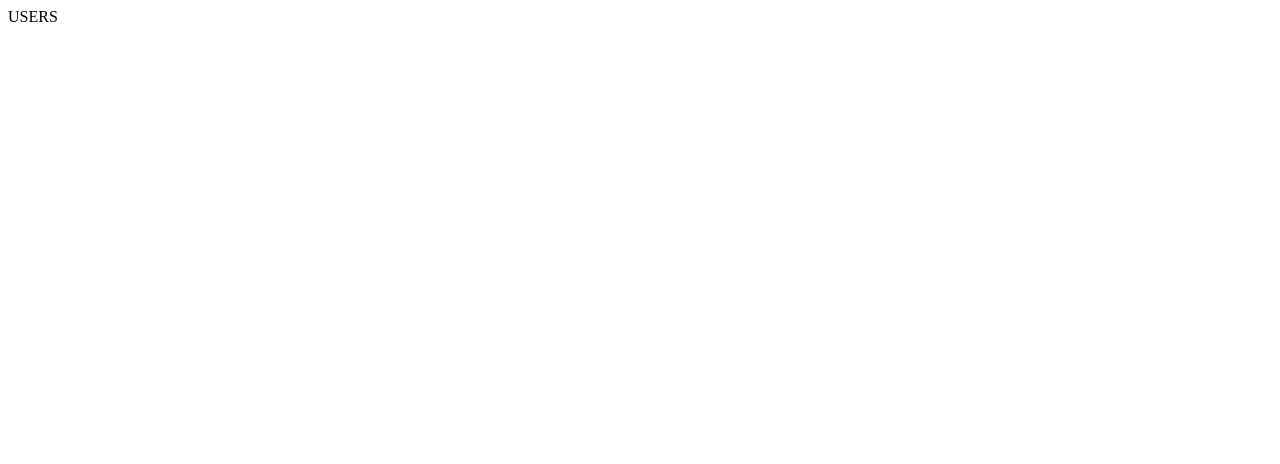
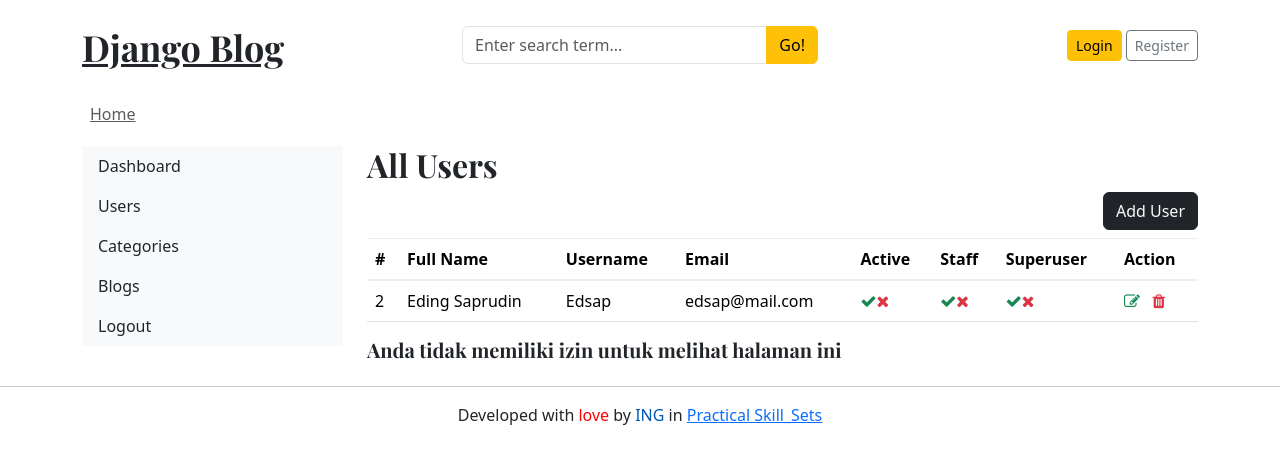
Before and after one commit to gurnitha/2466-dj5-blog-app, a Django app: page /dashboard/users/ in a window 1280 px wide. Before the commit the part shown is almost empty. Shown: the top 464 px of the page. Run offline with Django 5.2, Linux system fonts and the light colour scheme; data that the repository does not hold is empty; some libraries are stand-ins or nearby versions.

Commit message:
2. Membuat laman user part 2: menambahkan layout

```diff
--- a/templates/dashboard/users.html
+++ b/templates/dashboard/users.html
@@ -1,3 +1,50 @@
 <!-- src/templates/dashboard/users.html -->
 
-USERS
+{% extends 'base.html' %}
+
+
+{% block content %}
+
+<div class="row">
+    <!-- Left sidebar -->
+    {% include 'dashboard/left_sidebar.html' %}
+
+    <!-- Right side content -->
+    <div class="col-md-9">
+        <h2>All Users</h2>
+        <a href="" class="btn btn-dark text-light float-right mb-2">Add User</a>
+        <table class="table table-hover">
+            <thead>
+              <tr>
+                <th>#</th>
+                <th>Full Name</th>
+                <th>Username</th>
+                <th>Email</th>
+                <th>Active</th>
+                <th>Staff</th>
+                <th>Superuser</th>
+                <th>Action</th>
+              </tr>
+            </thead>
+            <tbody>
+              <tr>
+                <td>2</td>
+                <td>Eding Saprudin</td>
+                <td>Edsap</td>
+                <td>edsap@mail.com</td>
+                <td><i class="fa fa-check text-success"></i><i class="fa fa-times text-danger"></i></td>
+                <td><i class="fa fa-check text-success"></i><i class="fa fa-times text-danger"></i></td>
+                <td><i class="fa fa-check text-success"></i><i class="fa fa-times text-danger"></i></td>
+                <td>
+                    <a href=""><i class="fa fa-edit text-success"></i></a>
+                    &nbsp;
+                    <a href=""><i class="fa fa-trash text-danger"></i></a>
+                </td>
+              </tr>
+            </tbody>
+          </table>
+          <h5>Anda tidak memiliki izin untuk melihat halaman ini</h5>
+    </div>
+</div>
+
+{% endblock %}
```
Also changed, not shown: README.md.
